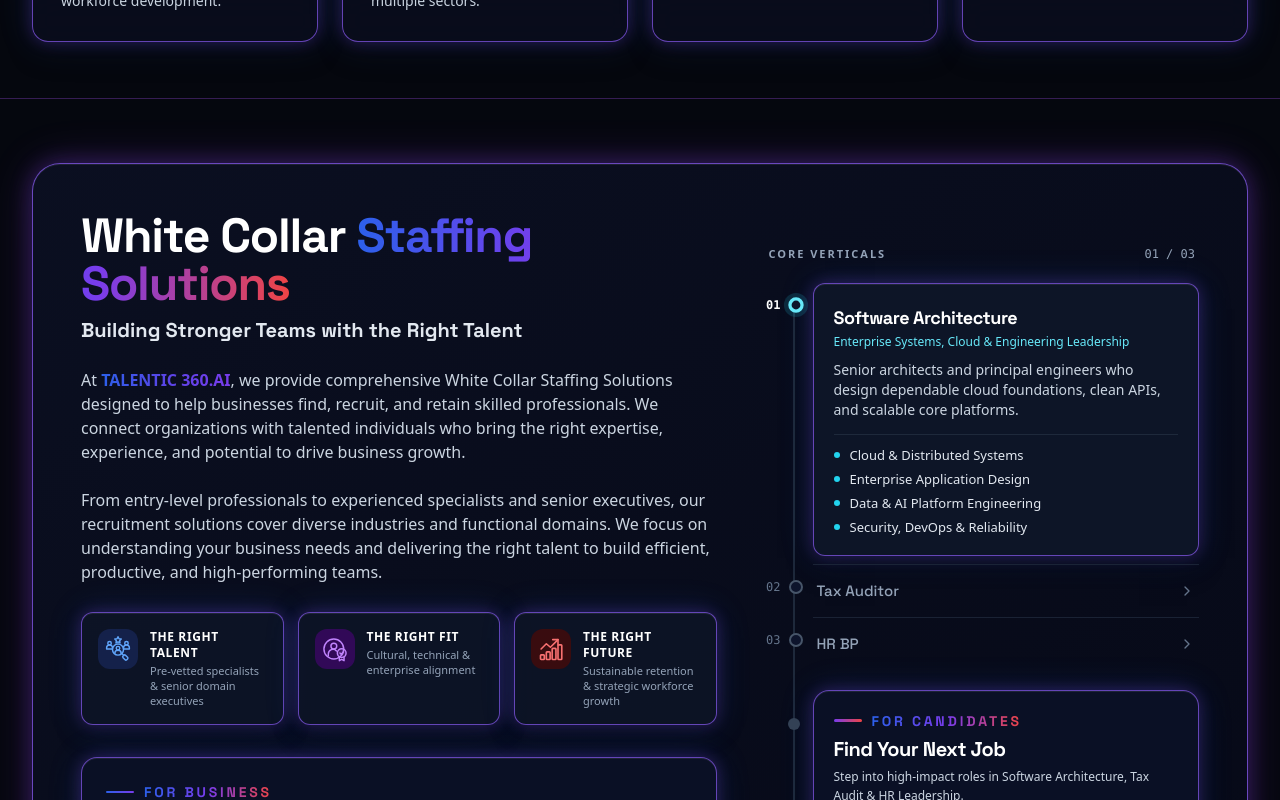
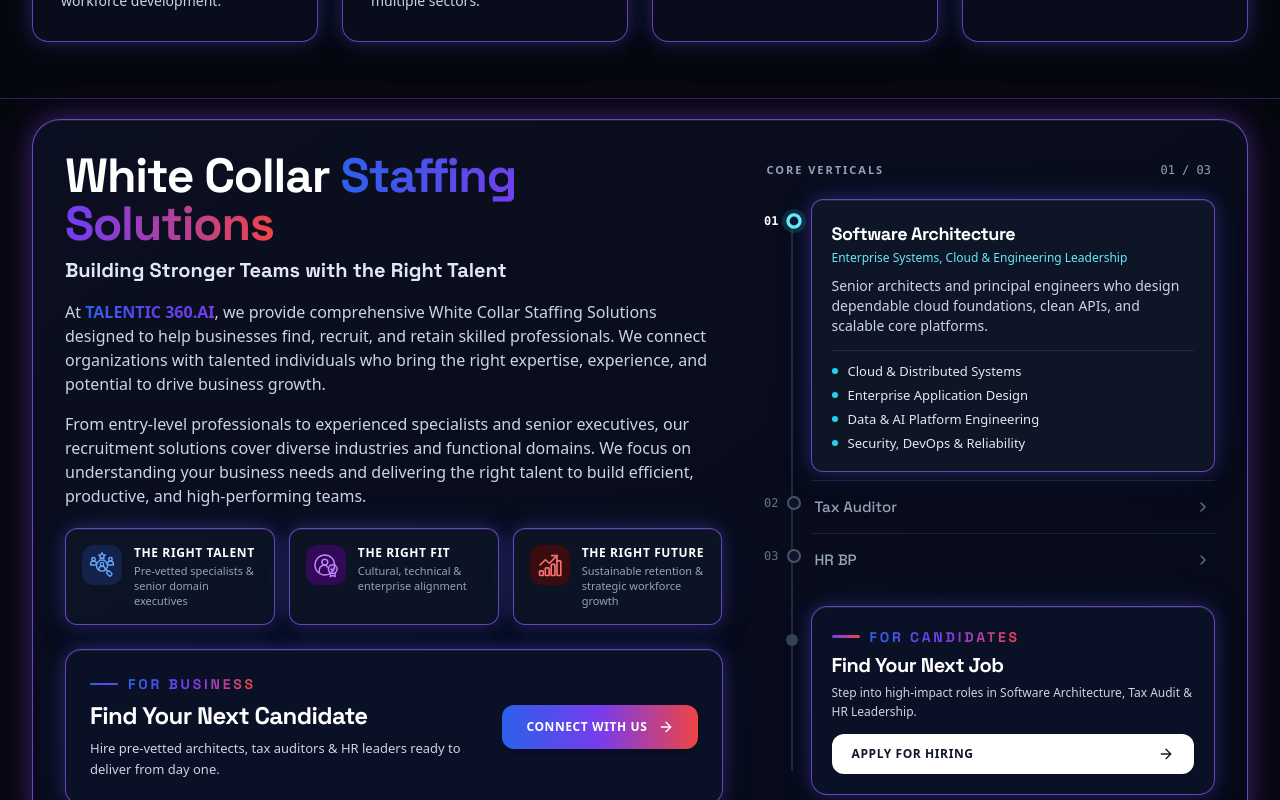
Before and after one commit to Tvadev24/Talentic360.AI, a React (Vite) app: page / in a window 1280 px wide. Shown: the part 1849-2649 px from the top of the page. Built offline with nearby package versions, Linux system fonts and the light colour scheme.

Commit message:
fix: shift pinned StaffingSection slightly upward and compact padding so bottom CTAs fit in viewport

```diff
--- a/src/components/StaffingSection.jsx
+++ b/src/components/StaffingSection.jsx
@@ -88,8 +88,8 @@ export default function StaffingSection({ onKnowMore }) {
       const vh = window.innerHeight;
 
       if (desktop) {
-        // Sticky pinned at top-24 (96px): progress 0 -> 100 while scrolling through the 250vh section
-        const stickyTop = 96;
+        // Sticky pinned at top-[72px]: progress 0 -> 100 while scrolling through the 250vh section
+        const stickyTop = 72;
         const scrollable = Math.max(rect.height - vh, 1);
         const raw = (stickyTop - rect.top) / scrollable;
         targetProgress = Math.max(0, Math.min(1, raw)) * 100;
@@ -177,7 +177,7 @@ export default function StaffingSection({ onKnowMore }) {
     const sectionTop = window.scrollY + rect.top;
     const scrollable = Math.max(rect.height - window.innerHeight, 1);
     const targetFraction = idx === 0 ? 0.14 : idx === 1 ? 0.5 : 0.88;
-    const destination = sectionTop - 96 + scrollable * targetFraction;
+    const destination = sectionTop - 72 + scrollable * targetFraction;
     window.scrollTo({ top: destination, behavior: 'smooth' });
   };
 
@@ -203,19 +203,19 @@ export default function StaffingSection({ onKnowMore }) {
     <section
       id="staffing"
       ref={sectionRef}
-      className="relative py-10 sm:py-14 lg:py-16 lg:min-h-[250vh] bg-transparent border-b border-indigo-200/80 dark:border-purple-500/30 transition-colors duration-200"
+      className="relative py-10 sm:py-14 lg:py-5 lg:min-h-[250vh] bg-transparent border-b border-indigo-200/80 dark:border-purple-500/30 transition-colors duration-200"
     >
-      <div className="lg:sticky lg:top-24 max-w-7xl mx-auto px-4 sm:px-6 lg:px-8 relative z-10">
+      <div className="lg:sticky lg:top-[72px] max-w-7xl mx-auto px-4 sm:px-6 lg:px-8 relative z-10">
 
         {/* Enclosing Illuminated Section Box */}
-        <div className="section-box section-box-purple p-6 sm:p-10 lg:p-12">
+        <div className="section-box section-box-purple p-6 sm:p-8 lg:p-7 xl:p-8">
 
-          <div className="grid grid-cols-1 lg:grid-cols-12 gap-8 lg:gap-10 items-center">
+          <div className="grid grid-cols-1 lg:grid-cols-12 gap-6 lg:gap-8 items-center">
 
             {/* =========================================================================
-                LEFT SIDE: THE CONTENT (Title, Text, Pillars & Know More Button)
+                LEFT SIDE: THE CONTENT (Title, Text, Pillars & For Business CTA)
                ========================================================================= */}
-            <div className="lg:col-span-7 xl:col-span-7 space-y-6 text-left">
+            <div className="lg:col-span-7 xl:col-span-7 space-y-5 lg:space-y-4 text-left">
 
               {/* Main Heading: White Collar Staffing Solutions */}
               <div>
```
